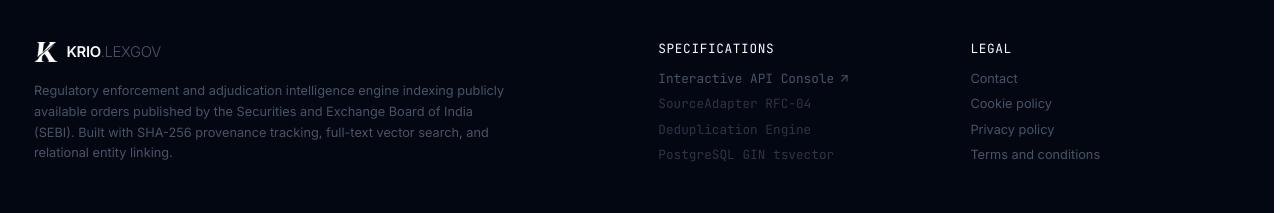
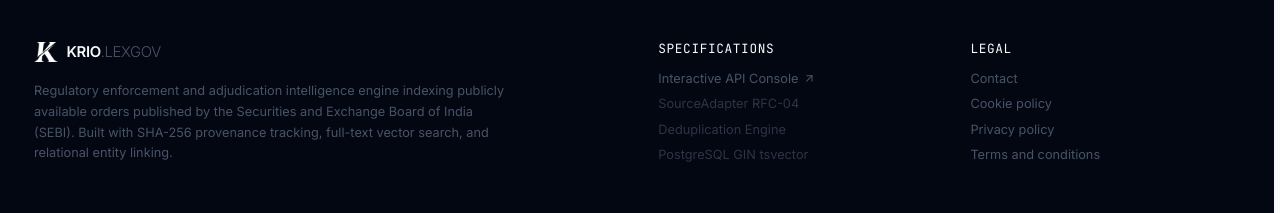
Before and after one commit to ReturnKartikey/krio-lexgov, a Next.js app in the folder frontend/: page / in a window 1280 px wide. Shown: the part 2944-3157 px from the top of the page. Built offline with nearby package versions, Linux system fonts and the light colour scheme; no server answers; a web font is replaced by a local one.

Commit message:
style(footer): match Specifications font to sans-serif legal column

```diff
--- a/frontend/src/components/layout/Footer.tsx
+++ b/frontend/src/components/layout/Footer.tsx
@@ -47,7 +47,7 @@ export function Footer() {
             {/* Col 2: Specifications */}
             <div className="space-y-3">
               <h4 className="font-mono text-xs text-brivo-paper uppercase tracking-wider">Specifications</h4>
-              <ul className="space-y-2 text-xs font-mono">
+              <ul className="space-y-2 text-xs">
                 <li>
                   <Link
                     href="/api-explorer"
```
